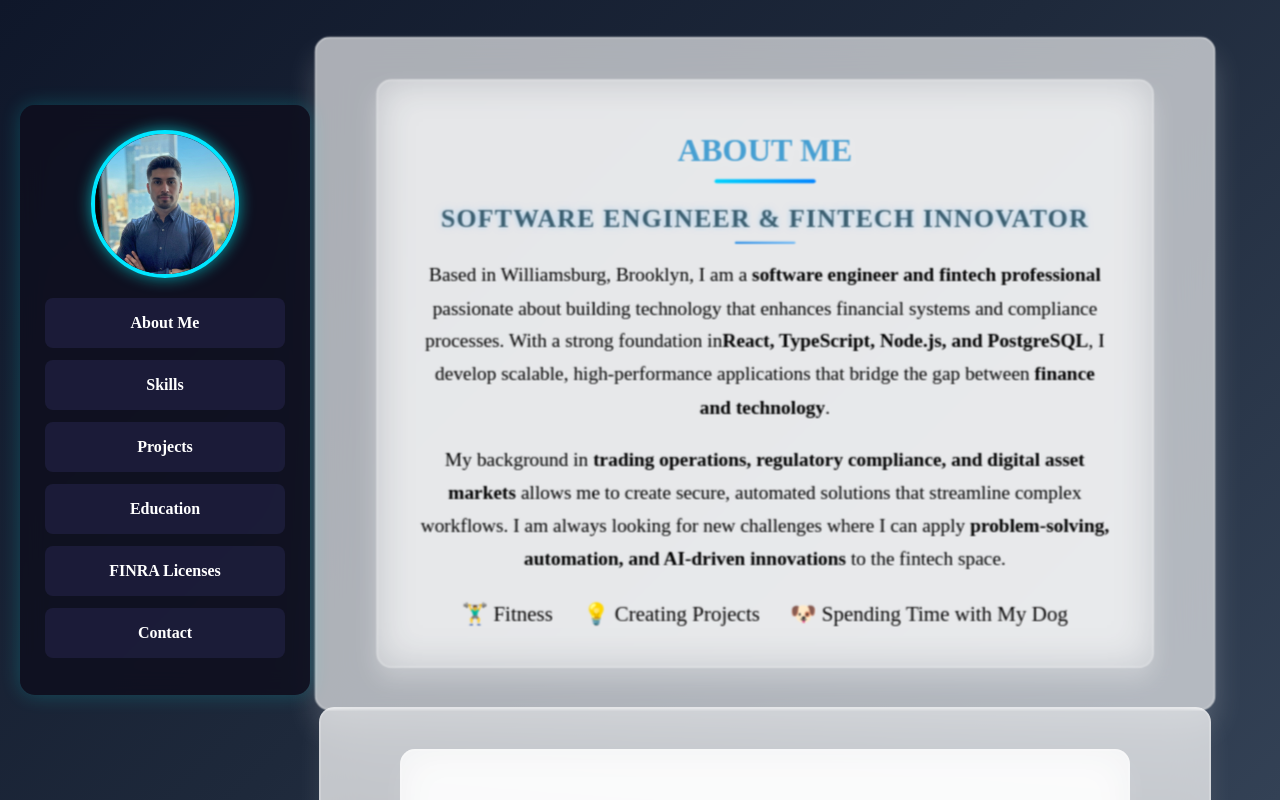
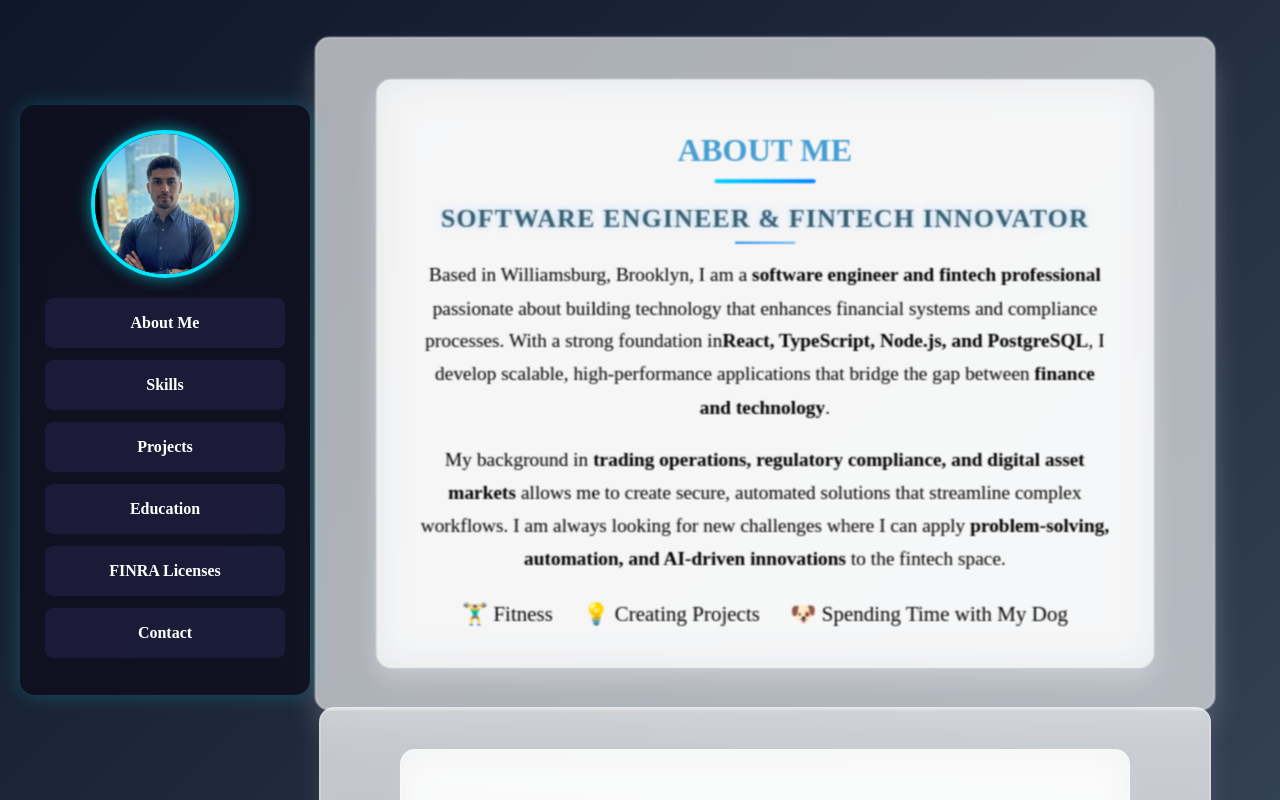
Before and after one commit to Carlosbnyc/my-portfolio, a React (Vite) app: page / in a window 1280 px wide. In both pictures the pointer is over the element 765 px from the left and 373 px from the top of the page. Shown: the top 800 px of the page. Built offline with nearby package versions, Linux system fonts and the light colour scheme.

Commit message:
better css

```diff
--- a/src/components/Bio/Bio.css
+++ b/src/components/Bio/Bio.css
@@ -17,7 +17,7 @@ p {
 
 /* Adds a slight hover effect for better interaction */
 .bio-section:hover {
-  background: rgba(255, 255, 255, 0.2);
+  background: rgba(255, 255, 255, 0.682);
   box-shadow: 0px 12px 24px rgba(255, 255, 255, 0.3);
   transform: scale(1.02);
 }
```
Also changed, not shown: 4 other files (tests, documents, lock files or other folders).
